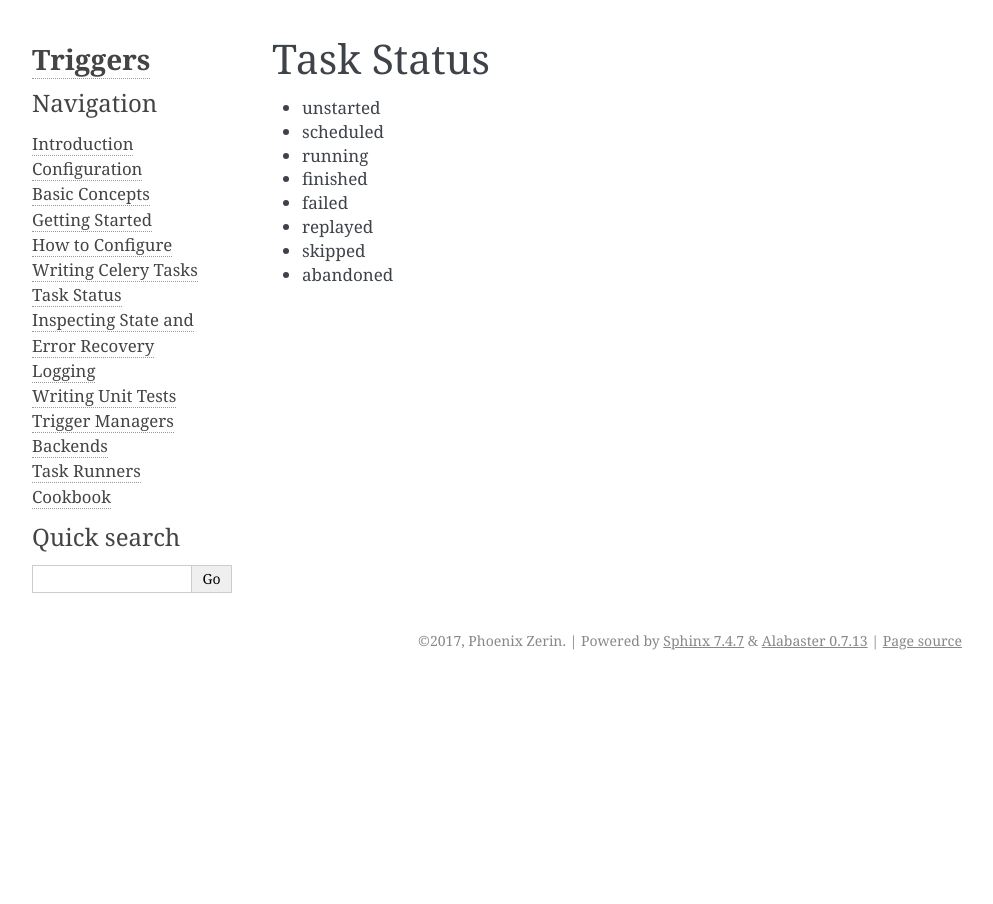
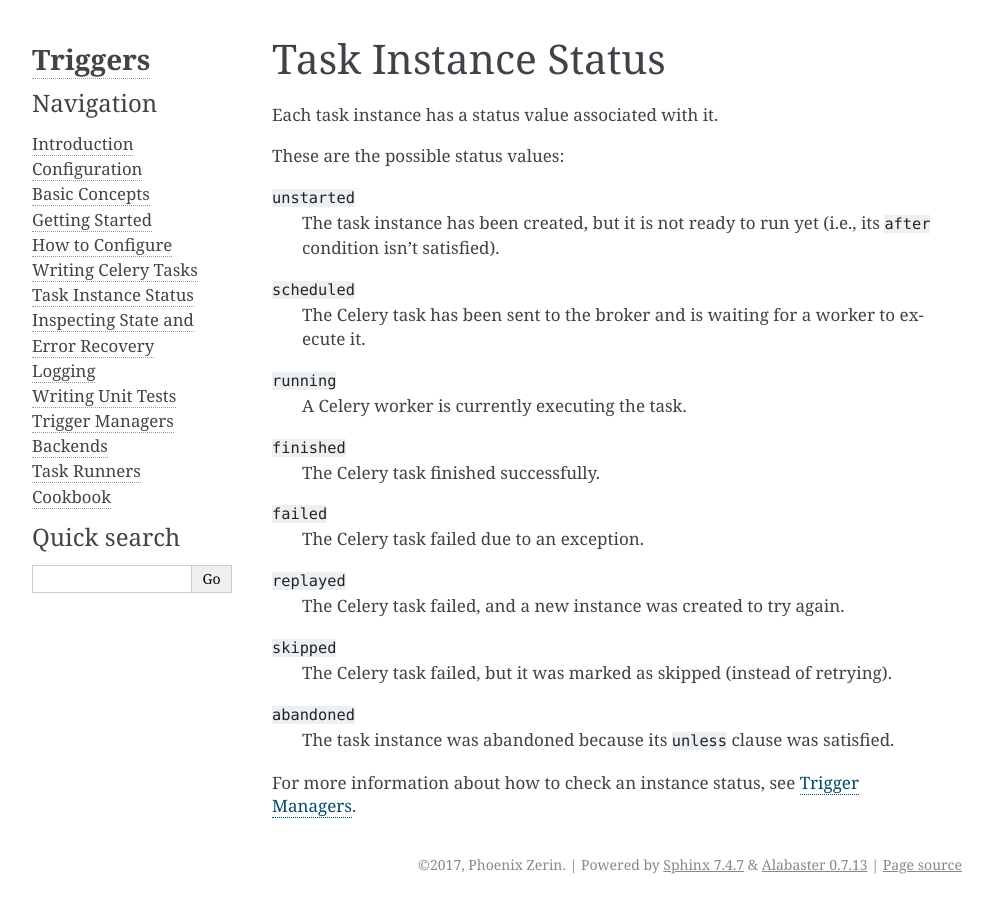
Before and after one commit to lenddoefl/triggers, a Sphinx documentation site: the page built from docs/status.rst, in a window 1280 px wide. Shown: the whole page, without its empty margins (148-1141 px from the left). Built offline with Sphinx 7.4.7, drawn with Linux system fonts in a browser that asks for light colours.

Commit message:
Documented task instance status.

```diff
--- a/docs/status.rst
+++ b/docs/status.rst
@@ -1,11 +1,34 @@
-===========
-Task Status
-===========
-- unstarted
-- scheduled
-- running
-- finished
-- failed
-- replayed
-- skipped
-- abandoned
+====================
+Task Instance Status
+====================
+Each task instance has a status value associated with it.
+
+These are the possible status values:
+
+``unstarted``
+   The task instance has been created, but it is not ready to run yet (i.e., its
+   ``after`` condition isn't satisfied).
+
+``scheduled``
+   The Celery task has been sent to the broker and is waiting for a worker to
+   execute it.
+
+``running``
+   A Celery worker is currently executing the task.
+
+``finished``
+   The Celery task finished successfully.
+
+``failed``
+   The Celery task failed due to an exception.
+
+``replayed``
+   The Celery task failed, and a new instance was created to try again.
+
+``skipped``
+   The Celery task failed, but it was marked as skipped (instead of retrying).
+
+``abandoned``
+   The task instance was abandoned because its ``unless`` clause was satisfied.
+
+For more information about how to check an instance status, see :doc:`managers`.
```
